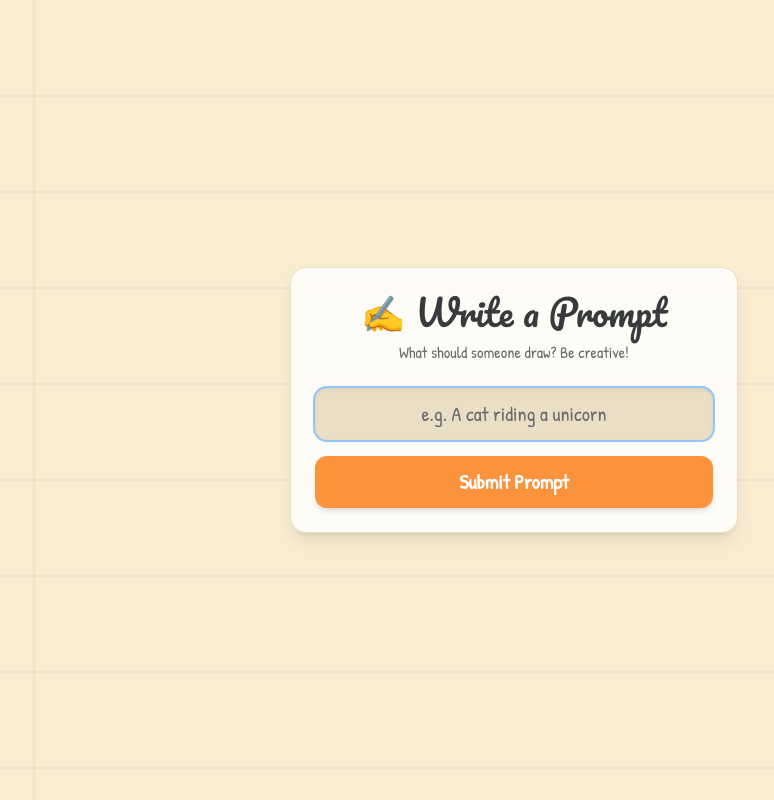
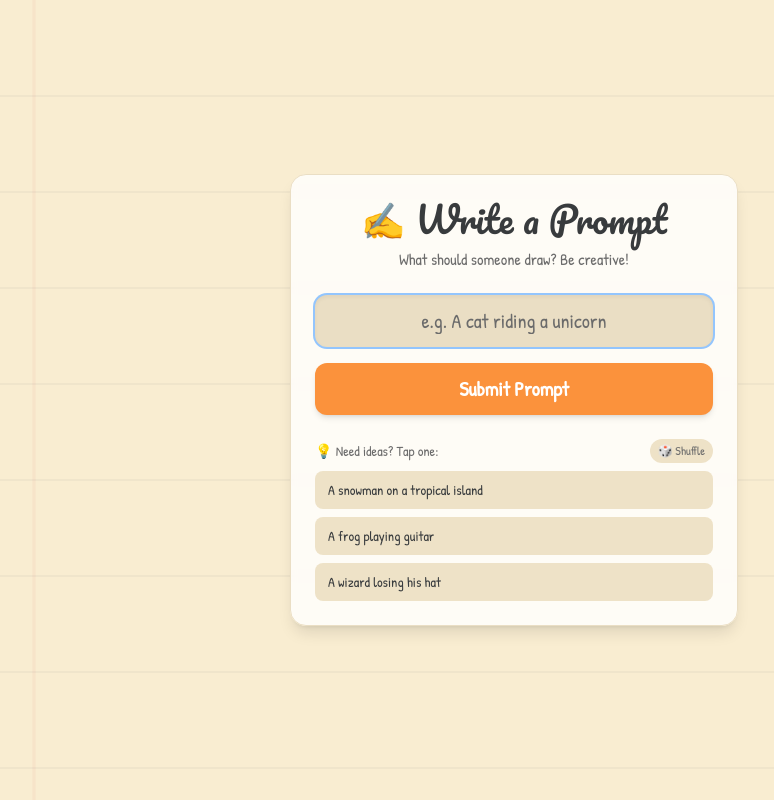
Before and after one commit to TheRoro/Drawly, a React (Vite) app in the folder client/: page /prompt in a window 1280 px wide. Shown: the whole page, without its empty margins (126-900 px from the left). Built offline with nearby package versions, Linux system fonts and the light colour scheme; no server answers; a web font is replaced by a local one.

Commit message:
Adding pre selected suggestion prompts

```diff
--- /dev/null
+++ b/client/src/data/promptSuggestions.ts
@@ -0,0 +1,49 @@
+// Fun fallback prompt ideas players can pick instead of writing their own.
+export const PROMPT_SUGGESTIONS: string[] = [
+  'A cat riding a unicorn',
+  'A robot baking cookies',
+  'A penguin on vacation',
+  'A dragon eating spaghetti',
+  'A wizard losing his hat',
+  'A shark in a business suit',
+  'A dinosaur at a birthday party',
+  'An astronaut walking a dog',
+  'A grumpy potato',
+  'A frog playing guitar',
+  'A haunted toaster',
+  'A llama detective',
+  'A vampire at the beach',
+  'A snail in a race car',
+  'A ghost ordering coffee',
+  'A pirate afraid of water',
+  'A cactus with a mustache',
+  'A sloth doing karate',
+  'An alien tourist on Earth',
+  'A bear stuck in a tree',
+  'A chicken plotting world domination',
+  'A mermaid riding a bike',
+  'A superhero who can only fly backwards',
+  'A jellyfish wearing sunglasses',
+  'A king made of pizza',
+  'A hamster powering a city',
+  'A T-rex trying to take a selfie',
+  'A banana running from a monkey',
+  'A skeleton at the gym',
+  'A duck in a tuxedo',
+  'A volcano sneezing',
+  'A spider knitting a sweater',
+  'A cloud raining cats',
+  'A turtle late for work',
+  'A clown afraid of balloons',
+  'A monster under the bed eating snacks',
+  'A snowman on a tropical island',
+  'A bee in a tiny hard hat',
+  'A whale flying a kite',
+  'A grandma street racing',
+]
+
+export function getRandomPrompts(count: number, exclude: string[] = []): string[] {
+  const pool = PROMPT_SUGGESTIONS.filter(p => !exclude.includes(p))
+  const shuffled = [...pool].sort(() => Math.random() - 0.5)
+  return shuffled.slice(0, count)
+}
--- a/client/src/pages/SubmitPrompt.tsx
+++ b/client/src/pages/SubmitPrompt.tsx
@@ -1,17 +1,23 @@
 import { useState, FormEvent } from 'react'
 import { useGame } from '../context/GameContext'
 import Timer from '../components/Timer'
+import { getRandomPrompts } from '../data/promptSuggestions'
 
 export default function SubmitPrompt() {
   const { submitPrompt, timerEnd } = useGame()
   const [prompt, setPrompt] = useState('')
   const [submitted, setSubmitted] = useState(false)
+  const [suggestions, setSuggestions] = useState<string[]>(() => getRandomPrompts(3))
 
   const handleSubmit = (e: FormEvent) => {
     e.preventDefault()
     if (!prompt.trim()) return
     submitPrompt(prompt.trim())
     setSubmitted(true)
+  }
+
+  const shuffleSuggestions = () => {
+    setSuggestions(getRandomPrompts(3, [prompt.trim()]))
   }
 
   return (
@@ -40,6 +46,35 @@ export default function SubmitPrompt() {
             <button type="submit" className="btn-orange">
               Submit Prompt
             </button>
+
+            <div className="mt-2">
+              <div className="flex items-center justify-between mb-2">
+                <p className="text-ink-100 text-sm font-medium">💡 Need ideas? Tap one:</p>
+                <button
+                  type="button"
+                  onClick={shuffleSuggestions}
+                  className="text-xs px-2 py-1 bg-paper-200 hover:bg-paper-300 text-ink-100 rounded-full transition-colors"
+                >
+                  🎲 Shuffle
+                </button>
+              </div>
+              <div className="flex flex-col gap-2">
+                {suggestions.map((s) => (
+                  <button
+                    key={s}
+                    type="button"
+                    onClick={() => setPrompt(s)}
+                    className={`text-left text-sm px-3 py-2 rounded-lg border transition-colors ${
+                      prompt === s
+                        ? 'bg-orange-100 border-orange-300 text-orange-700'
+                        : 'bg-paper-200 border-transparent text-ink-200 hover:bg-paper-300'
+                    }`}
+                  >
+                    {s}
+                  </button>
+                ))}
+              </div>
+            </div>
           </form>
         ) : (
           <div className="text-center animate-bounce-in">
```
Also changed, not shown: 1 other file (tests, documents, lock files or other folders).
